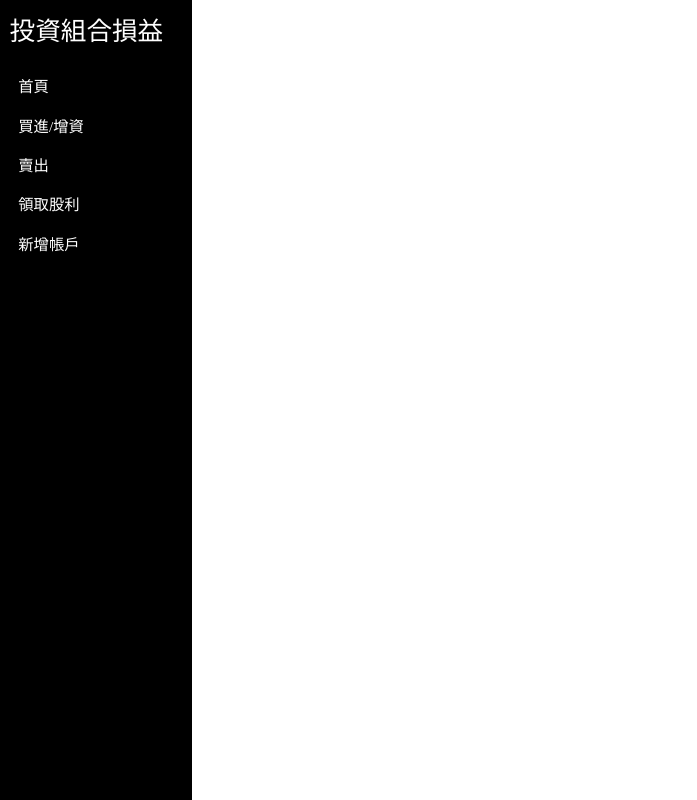
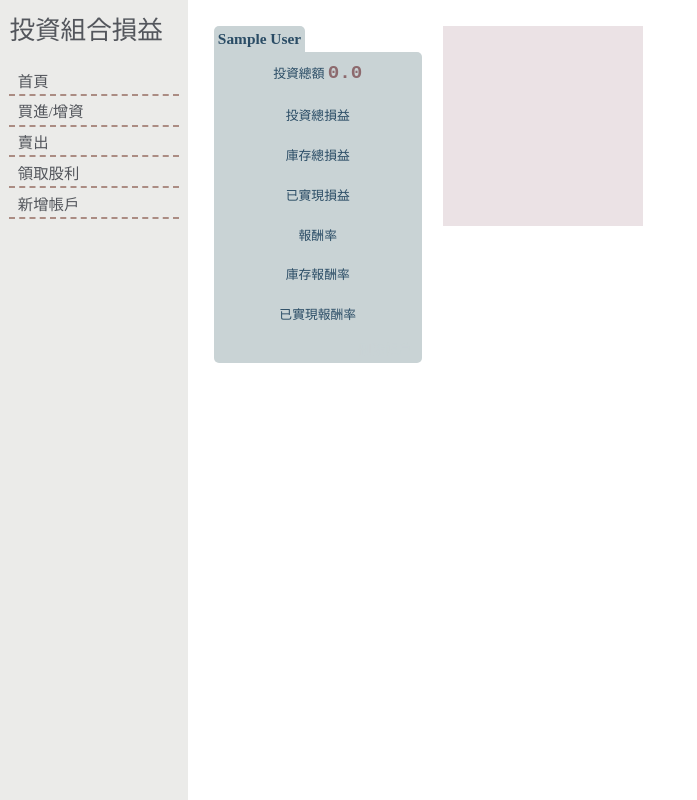
Before and after one commit to yuhsuanyang/investment_analysis, a Django app: page /index/ in a window 1280 px wide. Shown: the whole page, without its empty margins (0-697 px from the left). Run offline with Django 3.2, Linux system fonts and the light colour scheme; tables that the repository leaves empty hold one stand-in row (values such as "Sample post").

Commit message:
feat: display account overview and delete account (not complete yet)

```diff
--- a/accounts/views.py
+++ b/accounts/views.py
@@ -14,3 +14,9 @@ def account_form(request):
         print(f"account {name} created!")
         return redirect('/new_account')
     return render(request, 'new_account.html', context=data)
+
+
+def delete_account(request):
+    if request.method == 'POST':
+        name = request.POST['account']
+    return render(request, 'delete_account.html', context={'account': name})
--- a/investment_analysis/settings.py
+++ b/investment_analysis/settings.py
@@ -32,7 +32,8 @@ INSTALLED_APPS = [
     'django.contrib.admin', 'django.contrib.auth',
     'django.contrib.contenttypes', 'django.contrib.sessions',
     'django.contrib.messages', 'django.contrib.staticfiles',
-    'transactions.apps.TransactionsConfig', 'accounts.apps.AccountsConfig'
+    'transactions.apps.TransactionsConfig', 'accounts.apps.AccountsConfig',
+    'stock_prices.apps.StockPricesConfig'
 ]
 
 MIDDLEWARE = [
--- a/investment_analysis/urls.py
+++ b/investment_analysis/urls.py
@@ -15,12 +15,19 @@ Including another URLconf
 """
 from django.contrib import admin
 from django.urls import path
-from transactions.views import main, transaction_form
-from accounts.views import account_form
+from django.views.generic import TemplateView
+from transactions.views import transaction_form
+from accounts.views import account_form, delete_account
+from stock_prices.views import display_stock_condition
 
 urlpatterns = [
     path('admin/', admin.site.urls),
-    path('index/', main, name='index'),
+    path('index/', display_stock_condition, name='index'),
     path('new_transaction/', transaction_form, name='new_transaction'),
-    path('new_account/', account_form, name='new_account')
+    path('new_account/', account_form, name='new_account'),
+    path('delete_account/', delete_account, name='delete_account'),
+    path(
+        'css/styles.css',
+        TemplateView.as_view(template_name='styles.css',
+                             content_type='text/css'))
 ]
--- a/stock_prices/views.py
+++ b/stock_prices/views.py
@@ -43,10 +43,19 @@ def get_account_stocks(acc_name):
     return transaction_df[transaction_df['account'] == acc_name]
 
 
+def get_account_overview(df):
+    data = {}
+    data['total_investment'] = (df['amount'] * df['price'] + df['fee']).sum()
+    return data
+
+
 def display_stock_condition(requests):
     accounts = Account.objects.values('name').distinct()
     accounts = {acc['name']: {} for acc in accounts}
+    data = {'account': []}
     for acc in accounts:
         accounts[acc] = get_account_stocks(acc)
-
-    return render(requests, 'index.html', context=accounts)
+        total_value = get_account_overview(accounts[acc])
+        data['account'].append([acc, total_value['total_investment']])
+    print(accounts)
+    return render(requests, 'index.html', context=data)
--- a/templates/index.html
+++ b/templates/index.html
@@ -1,6 +1,10 @@
 <!DOCTYPE html>
 <html>
+  <head>
+    <link rel="stylesheet" href="/css/styles.css" type="text/css"/>
+  </head>
   <body>
+    <div style="display: flex; flex-direction: row">
       <div class="nav">
         <div style="font-size: 2vw">投資組合損益</div>
         <div style="font-size: 1.2vw">
@@ -21,6 +25,48 @@
           </div>
         </div>
       </div>
+      <div class="account_sections">
+        {% for account_name, total_value in account%}
+          <div class="account">
+              <div class="lightgrayblue grayblue tag">
+                  <p><b>{{account_name}}</b></p>
+              </div>
+              <div class="lightgrayblue" style="border-radius: 0 5px 5px 5px">
+                <div class="row">
+                  <p class="grayblue inline">投資總額</p>
+                  <p class="winered inline"><b>{{total_value}}</b></p>
+                </div>
+                <div class="row">
+                    <p class="grayblue">投資總損益</p>
+                </div>
+                <div class="row">
+                    <p class="grayblue">庫存總損益</p>
+                </div>
+                <div class="row">
+                    <p class="grayblue">已實現損益</p>
+                </div>
+                <div class="row">
+                    <p class="grayblue">報酬率</p>
+                </div>
+                <div class="row">
+                    <p class="grayblue">庫存報酬率</p>
+                </div>
+                <div class="row">
+                    <p class="grayblue">已實現報酬率</p>
+                </div>
+                <form action="{% url 'delete_account' %}" class="delete" method="post">
+                    {% csrf_token %}
+                    <button type'submit' name='account' value={{account_name}}>刪除帳戶</button>
+                </form>
+              </div> <!-- for line 30 -->
+            </div> <!-- for line 26 -->
+            {% endfor %}
+        <div
+            style="width: 200px; height: 200px; background-color: #ebe2e5"
+            ></div>
+      </div> <!-- for line 25 -->
+      </div>
+    </div>
   </body>
 </html>
 
@@ -31,10 +77,25 @@
   }
   body {
     margin: 0;
+/*    background-color: white;*/
+  }
+  .account{
+    margin-right: 2%;
+    width: 20%;
+    height: 50%;
+    text-align: center;
+  }
+
+  .account_sections {
+    display: flex;
+    flex-direction: row;
+    justify-content: space-start;
+    width: 83%;
+    margin: 2%;
   }
   .nav {
-    background-color: black;
-    color: white;
+    background-color: #ebebe9;
+    color: #53565c;
     width: 15%;
     height: 100vh;
     /*    font-family: chn;*/
@@ -43,10 +104,48 @@
     padding: 5%;
   }
   .link {
-    color: white;
-    padding: 5%;
+    /*color: white;*/
+    padding: 2% 5% 2% 5%;
+    border-bottom: 2px dashed #ab8c83;
   }
-  a {
-    text-decoration: none;
+  .row{
+    padding: 5% 0 5% 0;
+    font-size: 1vw;
+  }
+  .tag{
+    width: 40%;
+    font-size: 1.2vw;
+    padding: 2%;
+    border-radius: 5px 5px 0 0;
+  }
+  .delete{
+    text-align: right;
+    font-size: 0.1vw;
+    padding: 2%;
+    color: #93939b;
+  }
+  .pad{
+    box-shadow: 5px 5px #7c86a1;
+  }
+  .winered{
+    color: #8d6a6e;
+    font-size: 1.5vw;
+    font-family: "Courier New"
+  }
+
+  .inline{
+    display: inline-block
+  }
+  p{
+    margin: 0;
+  }
+  button{
+/*    color: #93939b;*/
+    color: #c9d3d5;
+    background-color: transparent;
+    border: none;
+  }
+  button:hover{
+    color: #7197a4;
   }
 </style>
--- /dev/null
+++ b/templates/styles.css
@@ -0,0 +1,9 @@
+.grayblue {
+  color: #2a4c65;
+}
+.lightgrayblue {
+  background-color: #c9d3d5;
+}
+a {
+  text-decoration: none;
+}
```
Also changed, not shown: templates/delete_account.html (added, +19 -0 lines). Lines whose indentation alone changed are shown as unchanged.
